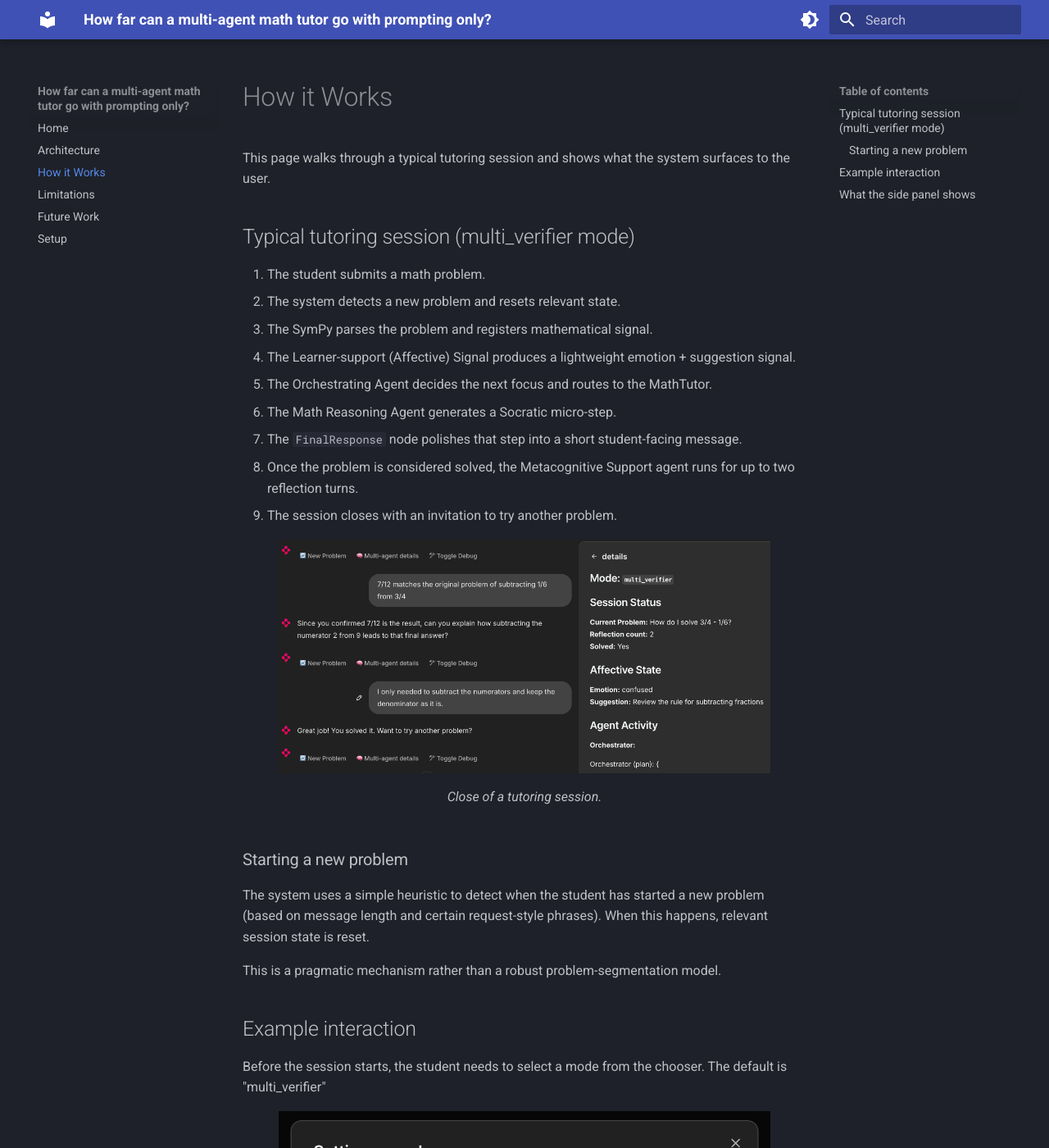
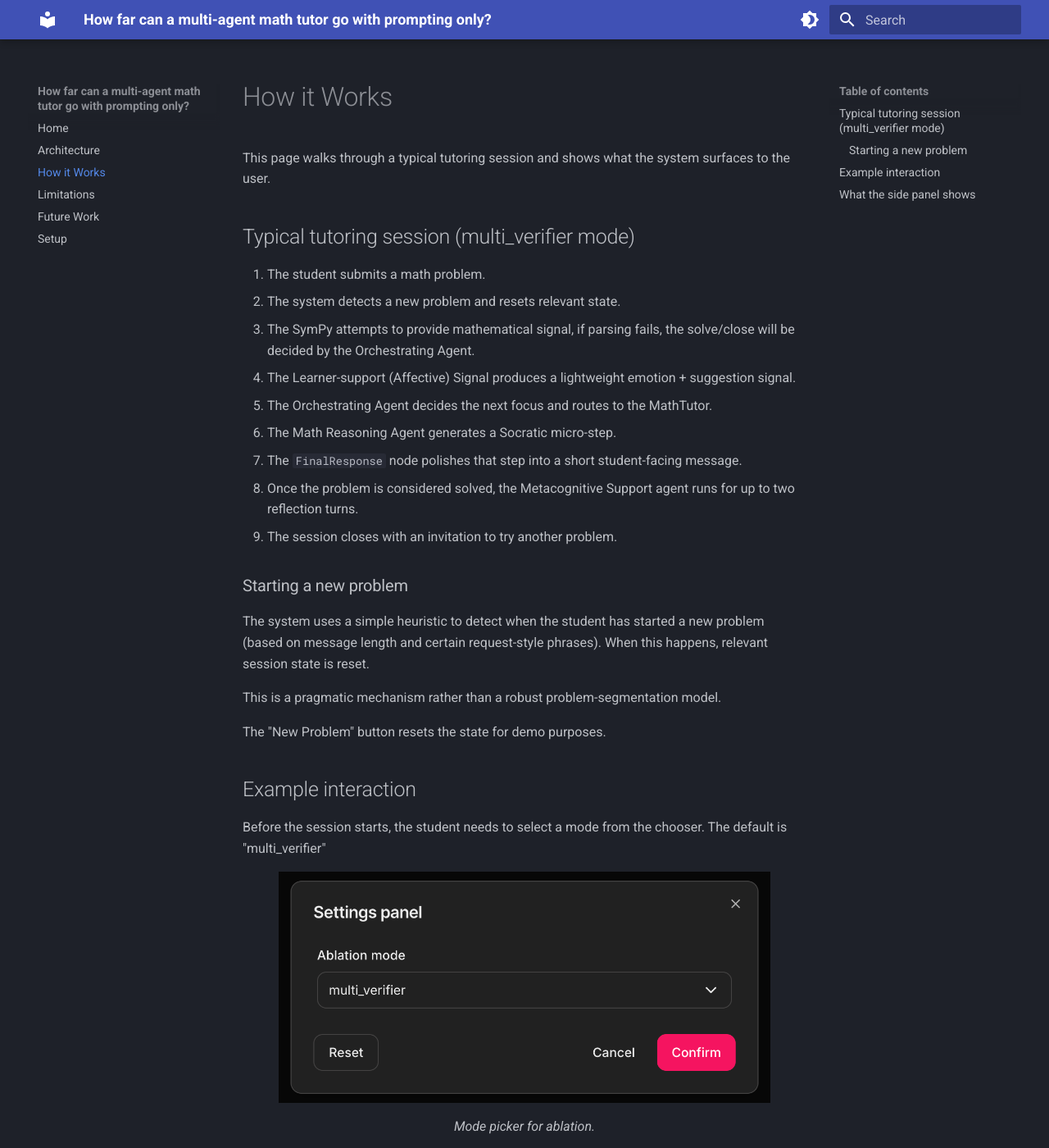
Before and after one commit to 11awrence/socratic-tutoring-system, an MkDocs documentation site: the page built from docs/how-it-works.md, in a window 1280 px wide and 1400 px high. Shown: the whole window at 82% size. Built offline with MkDocs 1.6.1 and Material for MkDocs 9.7.7, drawn with Linux system fonts in a browser that asks for light colours; some of the changed text lies outside the part shown.

Commit message:
update docs

```diff
--- a/docs/how-it-works.md
+++ b/docs/how-it-works.md
@@ -6,18 +6,13 @@
 
 1. The student submits a math problem.
 2. The system detects a new problem and resets relevant state.
-3. The SymPy parses the problem and registers mathematical signal.
-3. The Learner-support (Affective) Signal produces a lightweight emotion + suggestion signal.
-4. The Orchestrating Agent decides the next focus and routes to the MathTutor.
-5. The Math Reasoning Agent generates a Socratic micro-step.
-6. The `FinalResponse` node polishes that step into a short student-facing message.
-7. Once the problem is considered solved, the Metacognitive Support agent runs for up to two reflection turns.
-8. The session closes with an invitation to try another problem.
-
-<figure>
-  <img src="../assets/close.png" alt="Chat close interface" width="600">
-  <figcaption>Close of a tutoring session.</figcaption>
-</figure>
+3. The SymPy attempts to provide mathematical signal, if parsing fails, the solve/close will be decided by the Orchestrating Agent.
+4. The Learner-support (Affective) Signal produces a lightweight emotion + suggestion signal.
+5. The Orchestrating Agent decides the next focus and routes to the MathTutor.
+6. The Math Reasoning Agent generates a Socratic micro-step.
+7. The `FinalResponse` node polishes that step into a short student-facing message.
+9. Once the problem is considered solved, the Metacognitive Support agent runs for up to two reflection turns.
+10. The session closes with an invitation to try another problem.
 
 ### Starting a new problem
 
@@ -25,14 +20,16 @@
 
 This is a pragmatic mechanism rather than a robust problem-segmentation model.
 
+The "New Problem" button resets the state for demo purposes.
+
 
 ## Example interaction
 
 Before the session starts, the student needs to select a mode from the chooser. The default is "multi_verifier"
 
 <figure>
-  <img src="../assets/mode_setting.png" alt="Main chat interface" width="600">
-  <figcaption>Main chat interface with learner interaction.</figcaption>
+  <img src="../assets/mode_setting.png" alt="Mode Picker" width="600">
+  <figcaption>Mode picker for ablation.</figcaption>
 </figure>
 
 
@@ -54,7 +51,7 @@
 The Chainlit interface keeps the main chat focused on the tutoring dialogue.
 Additional information is available on demand through the side panel:
 
-- **Mode:** — `multi_verifier`/`multi`/'single'
+- **Mode:** — `multi_verifier`/`multi`/`single`
 - **Session status** — current problem, reflection count, solved state
 - **Affective state** — detected emotion and suggestion
 - **Agent activity** — Orchestrator plan and specialist output
@@ -69,3 +66,7 @@
   <img src="../assets/side_panel2.png" alt="Side panel with agent activity" width="700">
   <figcaption>Side panel showing agent activity.</figcaption>
 </figure>
+<figure>
+  <img src="../assets/close.png" alt="Chat close interface" width="600">
+  <figcaption>Close of a tutoring session.</figcaption>
+</figure>
```
